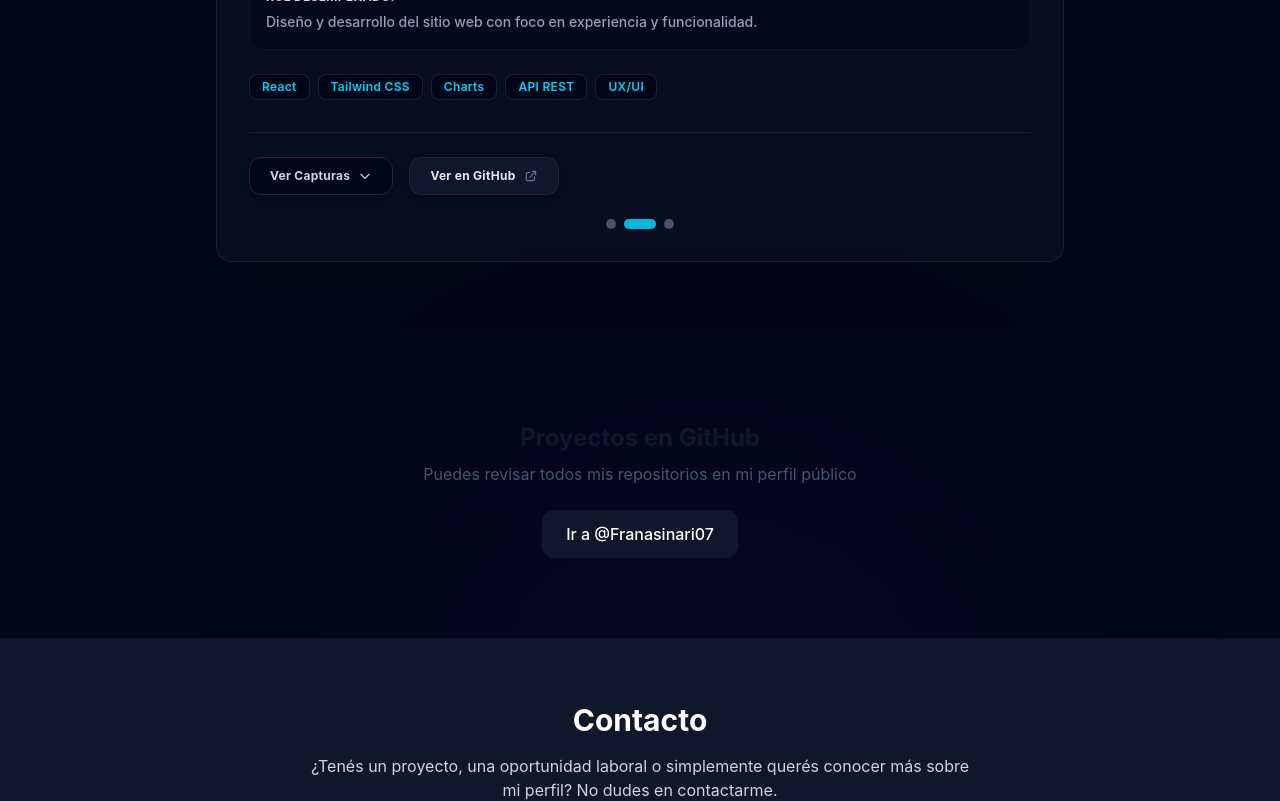
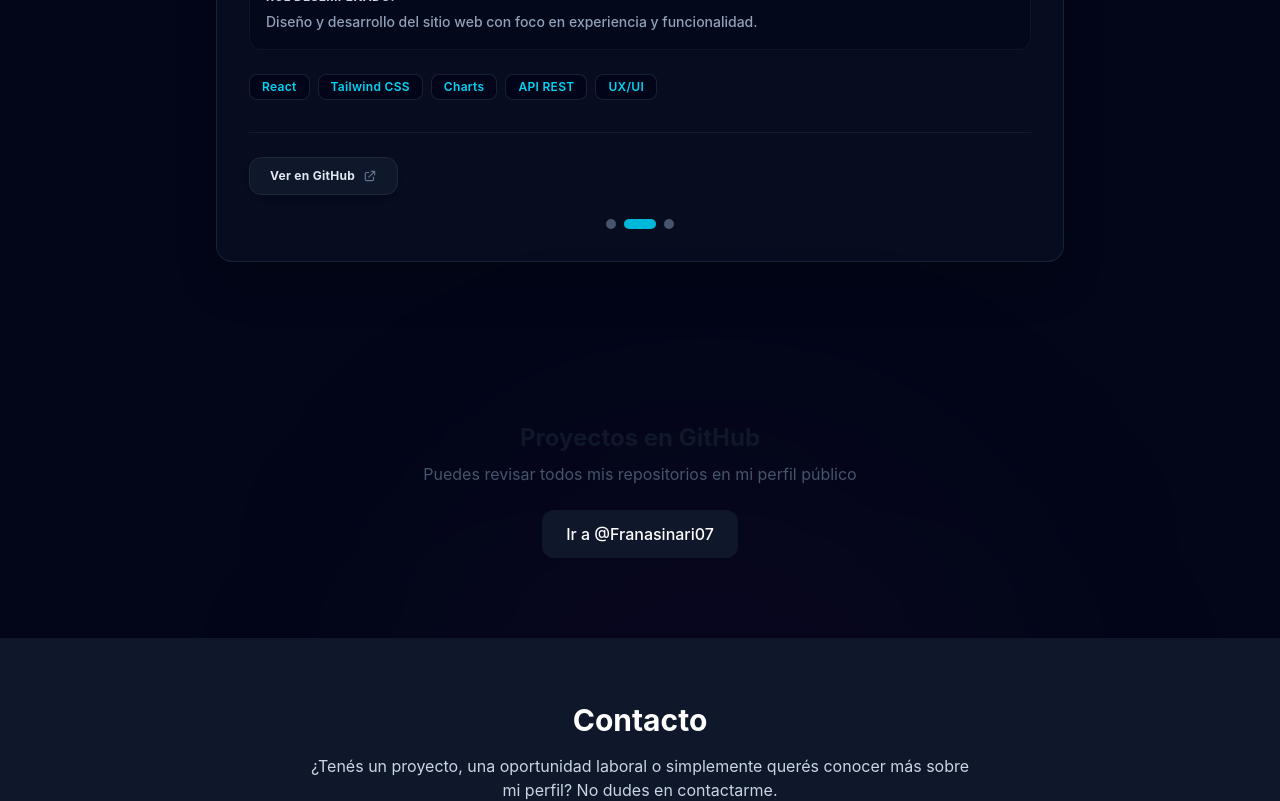
Before and after one commit to Franasinari07/Portfolio-dev, a React (Vite) app: page / in a window 1280 px wide. Shown: the part 3820-4621 px from the top of the page. Built offline with nearby package versions, Linux system fonts and the light colour scheme.

Commit message:
ajustes paginas

```diff
--- a/src/components/FeaturedProject.jsx
+++ b/src/components/FeaturedProject.jsx
@@ -10,42 +10,27 @@ export default function FeaturedProject() {
   const [showMockups, setShowMockups] = useState(false);
 
   useEffect(() => {
+    if (showMockups) {
+      return;
+    }
+
     const interval = setInterval(() => {
       setCurrentIndex((prev) => (prev + 1) % projects.length);
-      setShowMockups(false);
     }, 5000);
 
     return () => clearInterval(interval);
-  }, [projects.length]);
-
-  useEffect(() => {
-    setShowMockups(false);
-  }, [currentIndex]);
-
-  useEffect(() => {
-    const handleScroll = () => {
-      if (showMockups) {
-        setShowMockups(false);
-      }
-    };
-
-    if (showMockups) {
-      window.addEventListener("scroll", handleScroll, { passive: true });
-    }
-
-    return () => {
-      window.removeEventListener("scroll", handleScroll);
-    };
-  }, [showMockups]);
+  }, [projects.length, showMockups]);
 
   const currentProject = projects[currentIndex];
 
   const handlePrev = () => {
     setCurrentIndex((prev) => (prev - 1 + projects.length) % projects.length);
+    setShowMockups(false);
   };
 
   const handleNext = () => {
     setCurrentIndex((prev) => (prev + 1) % projects.length);
+    setShowMockups(false);
   };
 
   return (
@@ -110,7 +95,7 @@ export default function FeaturedProject() {
             ))}
           </div>
 
-          {showMockups && currentProject.images?.length > 0 && (
+          {!currentProject.isPublic && showMockups && currentProject.images?.length > 0 && (
             <div className="mb-8 p-5 bg-slate-100 dark:bg-slate-950/80 rounded-xl border border-slate-200 dark:border-slate-800/80 shadow-2xl animate-fadeIn">
               <h4 className="text-xs font-bold text-slate-600 dark:text-slate-400 mb-4 uppercase tracking-wider">
                 Capturas del Sistema
@@ -139,7 +124,7 @@ export default function FeaturedProject() {
           )}
 
           <div className="flex flex-wrap gap-4 border-t border-slate-200 dark:border-slate-800/60 pt-6">
-            {currentProject.images?.length > 0 && (
+            {!currentProject.isPublic && currentProject.images?.length > 0 && (
               <button
                 type="button"
                 onClick={() => setShowMockups(!showMockups)}
@@ -184,7 +169,10 @@ export default function FeaturedProject() {
               key={`${project.name}-dot`}
               type="button"
               aria-label={`Ir al proyecto ${index + 1}`}
-              onClick={() => setCurrentIndex(index)}
+              onClick={() => {
+                setCurrentIndex(index);
+                setShowMockups(false);
+              }}
               className={`h-2.5 rounded-full transition-all ${
                 index === currentIndex ? "w-8 bg-cyan-500" : "w-2.5 bg-slate-300 hover:bg-slate-400 dark:bg-slate-600 dark:hover:bg-slate-400"
               }`}
--- a/src/data.js
+++ b/src/data.js
@@ -255,12 +255,10 @@ Franco`,
       role:
         "Desarrollo Full Stack (frontend, backend e integración con AWS)",
 
-      githubUrl: "https://github.com/Franasinari07",
+      githubUrl: "https://github.com/PabloGomez05/Proyecto-Crombie",
 
       images: [
-        "/mockup-login.png",
-        "/mockup-dashboard.png",
-        "/mockup-qa-testing.png",
+
       ],
     },
     {
@@ -280,10 +278,10 @@ Franco`,
       role: "Diseño y desarrollo del sitio web con foco en experiencia y funcionalidad.",
 
       githubUrl: "https://github.com/Franasinari07/Casamiento-Qr-web",
+      isPublic: true,
 
       images: [
-        "/mockup-dashboard.png",
-        "/mockup-qa-testing.png",
+        "/hero.png",
       ],
     },
     {
@@ -302,6 +300,7 @@ Franco`,
       role: "Diseño, estructura y desarrollo completo del sitio personal.",
 
       githubUrl: "https://github.com/Franasinari07/Portfolio-dev",
+      isPublic: true,
 
       images: [
         "/mockup-login.png",
```
Also changed, not shown: public/hero.png (added).
